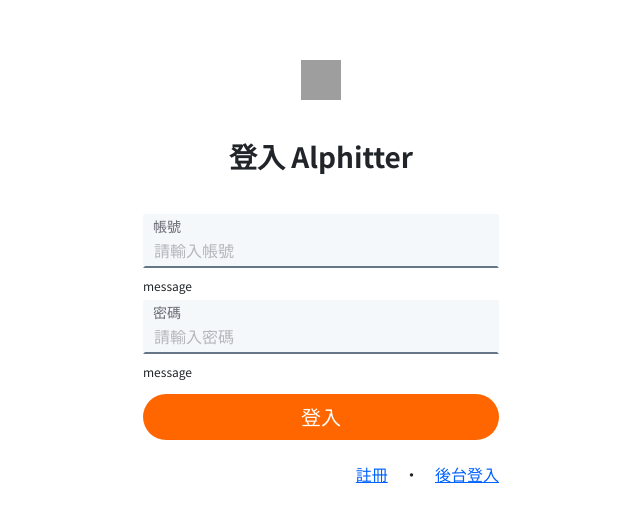
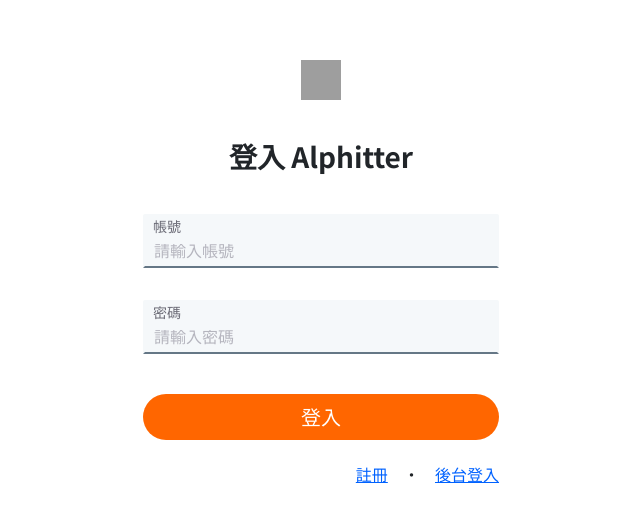
Before and after one commit to ziwenying/simple-twitter-frontend, a Vue app: page /users/1#/login in a window 1280 px wide. Shown: the top 522 px of the page, without its empty margins (319-959 px from the left). Built offline with nearby package versions, Linux system fonts and the light colour scheme; no server answers; grey boxes are pictures that could not be loaded.

Commit message:
feat: log-in(user&admin) form validation

```diff
--- a/src/views/AdminLogin.vue
+++ b/src/views/AdminLogin.vue
@@ -19,7 +19,7 @@
           required
         />
         <div class="alert-msg">
-          <span class="msg">message</span>
+          <span class="msg" v-if="errorMsg === 'Account not exists for admin'">帳號不存在</span>
         </div>
       </div>
 
@@ -34,13 +34,13 @@
           required
         />
         <div class="alert-msg">
-          <span class="msg">message</span>
+          <span class="msg" v-if="errorMsg === 'Password incorrect.' ">密碼錯誤</span>
         </div>
       </div>
 
       <div class="btn-container">
         <button class="login-btn" type="submit" :disabled="isProcessing">
-          {{isProcessing ? "驗證中" : "登入"}}
+          {{ isProcessing ? "驗證中" : "登入" }}
         </button>
       </div>
       <div class="router-link-container">
@@ -62,11 +62,14 @@
       account: "",
       password: "",
       isProcessing: false,
+      errorMsg: "",
     };
   },
   methods: {
     async handleSubmit() {
       try {
+        // 先把錯誤訊息清空
+        this.errorMsg = "";
         // 表單驗證
         if (!this.account || !this.password) {
           Toast.fire({
@@ -75,28 +78,45 @@
           });
           return;
         }
-        this.isProcessing = true
+        this.isProcessing = true;
         // 向後端驗證使用者登入資訊是否合法
         const response = await authorizationAPI.adminSignIn({
           account: this.account,
           password: this.password,
         });
         const { data } = response;
-        if (response.statusText !== "OK") {
+        if (data.status === "error") {
           throw new Error(data.message);
         }
         // 如果登入成功, 存下token, 並直接轉址首頁
-        localStorage.setItem("adminToken", data.token)
+        localStorage.setItem("adminToken", data.token);
         // 把API回傳的登入使用者資料存到Vuex
-        this.$store.commit('setCurrentUser', data.user)
+        this.$store.commit("setCurrentUser", data.user);
+        // 登入成功, 直接轉址後台頁面
         this.$router.push("/admin/tweets");
       } catch (error) {
-        this.password = ""
-        this.isProcessing = false
-        Toast.fire({
-          icon: 'error',
-          title: '帳號不存在'
-        })
+        this.password = "";
+        this.isProcessing = false;
+        console.error(error.message)
+        if (error.message === "Account not exists for admin") {
+          this.errorMsg = error.message;
+          Toast.fire({
+            icon: "error",
+            title: "帳號不存在",
+          });
+        } else if (error.message === "Password incorrect.") {
+          this.errorMsg = error.message;
+          Toast.fire({
+            icon: "error",
+            title: "密碼錯誤",
+          });
+        } else {
+          this.errorMsg = error.message;
+          Toast.fire({
+            icon: "error",
+            title: "無法成功登入，請稍後再試",
+          });
+        }
       }
     },
   },
@@ -136,12 +156,13 @@
       border-radius: 2px;
       .alert-msg {
         position: absolute;
-        top: 54px;
+        top: 50px;
         left: 0;
         width: 100%;
         margin: 4px 0 0 0;
         span {
           font-size: 12px;
+          color: $Error;
         }
       }
       > label {
--- a/src/views/LogIn.vue
+++ b/src/views/LogIn.vue
@@ -19,7 +19,7 @@
           required
         />
         <div class="alert-msg">
-          <span class="msg">message</span>
+          <span class="msg" v-if="errorMsg === 'Account not exists for user'">帳號不存在</span>
         </div>
       </div>
 
@@ -34,7 +34,7 @@
           required
         />
         <div class="alert-msg">
-          <span class="msg">message</span>
+          <span class="msg" v-if="errorMsg === 'Password incorrect.'">密碼錯誤</span>
         </div>
       </div>
 
@@ -65,11 +65,14 @@
       account: "",
       password: "",
       isProcessing: false,
+      errorMsg: ''
     };
   },
   methods: {
     async handleSubmit() {
       try {
+        // 先把錯誤訊息清空
+        this.errorMsg = ''
         //表單驗證
         if (!this.account || !this.password) {
           Toast.fire({
@@ -83,7 +86,6 @@
           account: this.account,
           password: this.password,
         });
-        console.log(response)
         const { data } = response;
         if (data.status === "error") {
           throw new Error(data.message);
@@ -97,11 +99,26 @@
       } catch (error) {
         this.password = "";
         this.isProcessing = false;
-        console.error(error)
-        Toast.fire({
-          icon: "error",
-          title: "帳號不存在",
-        });
+        console.error(error.message)
+        if (error.message === 'Account not exists for user') {
+          this.errorMsg = error.message
+            Toast.fire({
+            icon: "error",
+            title: "帳號不存在",
+          });
+        } else if (error.message === 'Password incorrect.') {
+          this.errorMsg = error.message
+          Toast.fire({
+            icon: "error",
+            title: "密碼錯誤",
+          });
+        } else {
+          this.errorMsg = error.message
+          Toast.fire({
+            icon: "error",
+            title: "無法成功登入，請稍後再試",
+          });
+        }
       }
     },
   },
@@ -141,12 +158,13 @@
       border-radius: 2px;
       .alert-msg {
         position: absolute;
-        top: 54px;
+        top: 50px;
         left: 0;
         width: 100%;
         margin: 4px 0 0 0;
         span {
           font-size: 12px;
+          color: $Error;
         }
       }
       > label {
```
